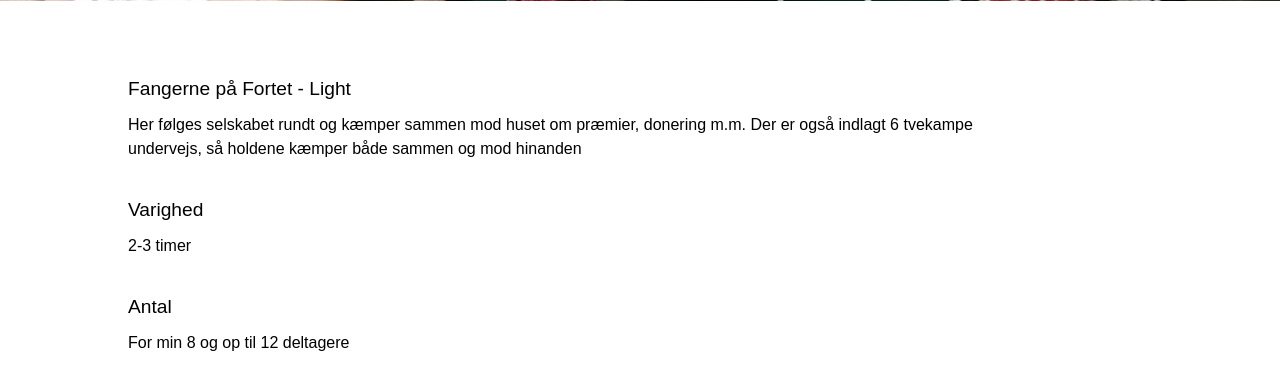
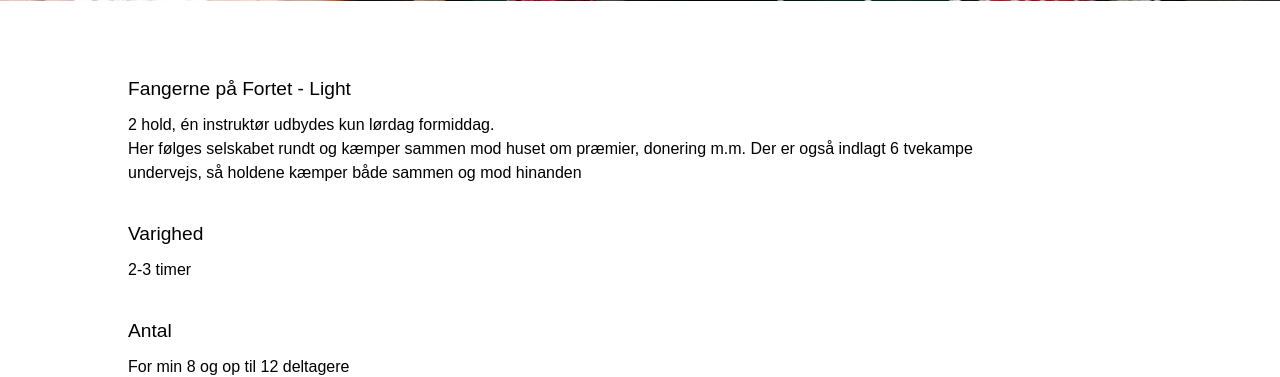
Before and after one commit to gaardee/adventuregames.dk, a PHP site: page /aktiviteter/fangerne-light in a window 1280 px wide. Shown: the part 466-843 px from the top of the page. Run offline with PHP 8.4, Linux system fonts and the light colour scheme.

Commit message:
Add new paragraph

```diff
--- a/public/aktiviteter/fangerne-light.php
+++ b/public/aktiviteter/fangerne-light.php
@@ -2,6 +2,7 @@
 
 <section id="tekst_medarbejder">
     <h1>Fangerne på Fortet - Light</h1>
+    <p>2 hold, én instruktør udbydes kun lørdag formiddag.</p>
     <p>Her følges selskabet rundt og kæmper sammen mod huset om præmier, donering m.m. Der er også indlagt 6 tvekampe undervejs, så holdene kæmper både sammen og mod hinanden</p>
 
     <h1>Varighed</h1>
```
